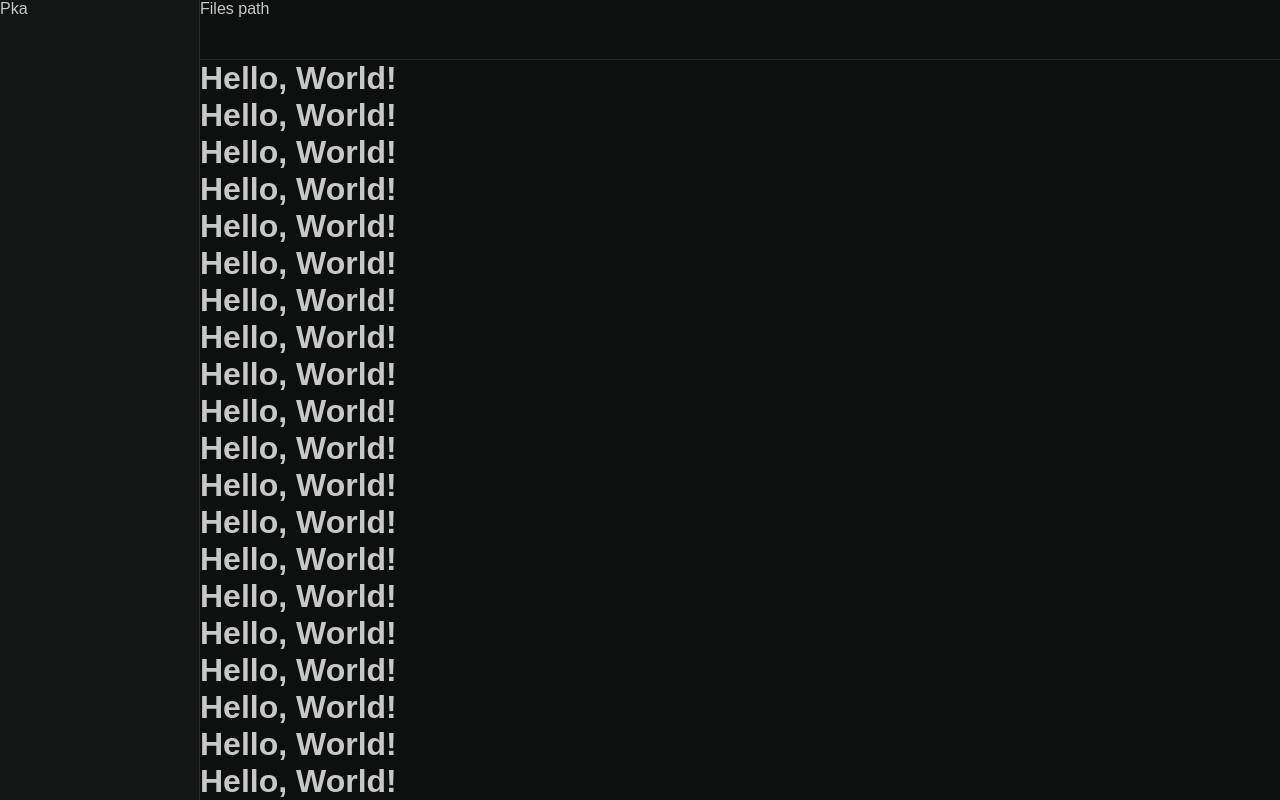
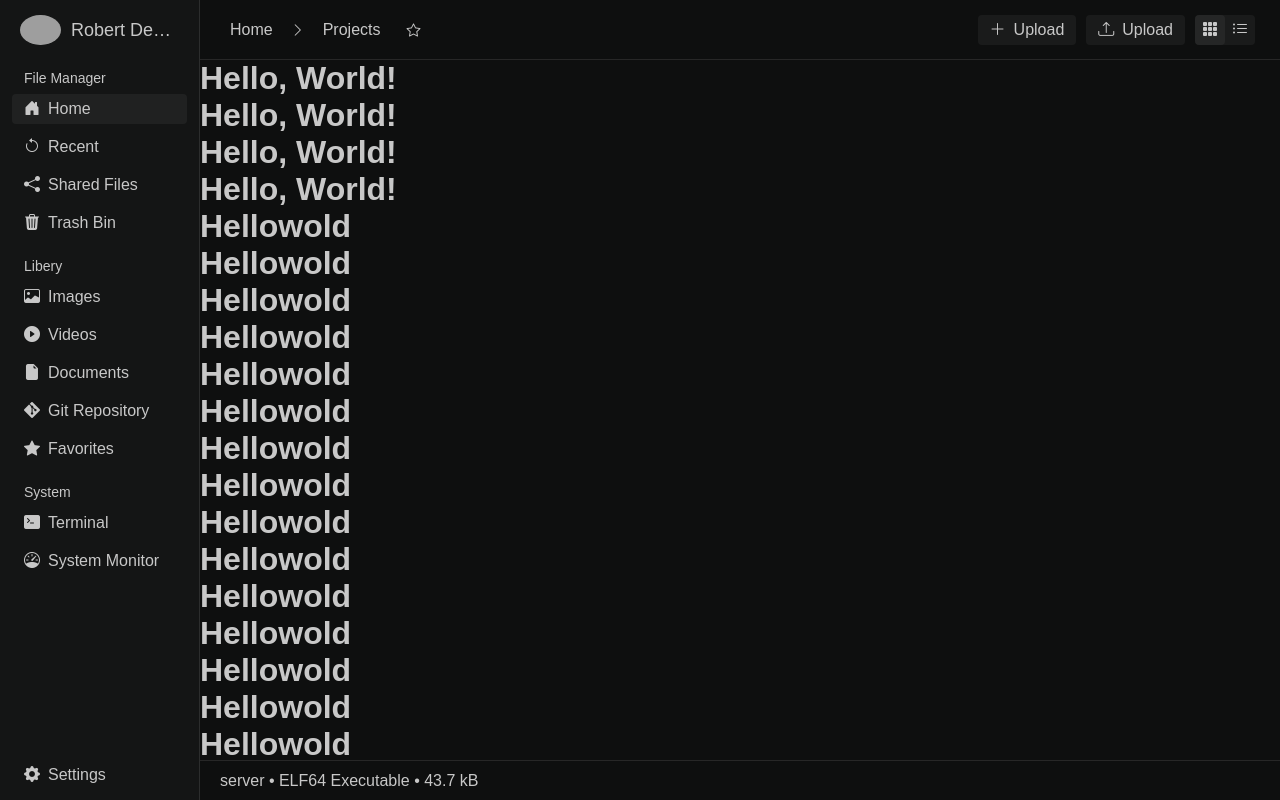
Before and after one commit to MeParthDegama/slect-front, a React (Create React App) app: page / in a window 1280 px wide. Built offline with nearby package versions, Linux system fonts and the light colour scheme; grey boxes are pictures that could not be loaded; a web font is replaced by a local one.

Commit message:
add style

```diff
--- a/src/app/home.tsx
+++ b/src/app/home.tsx
@@ -1,4 +1,5 @@
 import React from "react";
+import FileFooter from "../components/fileFooter";
 import FilesHeader from "../components/filesHeader";
 
 const HomePage = () => {
@@ -27,27 +28,29 @@ const HomePage = () => {
                             <h1>Hello, World!</h1>
                             <h1>Hello, World!</h1>
                             <h1>Hello, World!</h1>
-                            <h1>Hello, World!</h1>
-                            <h1>Hello, World!</h1>
-                            <h1>Hello, World!</h1>
-                            <h1>Hello, World!</h1>
-                            <h1>Hello, World!</h1>
-                            <h1>Hello, World!</h1>
-                            <h1>Hello, World!</h1>
-                            <h1>Hello, World!</h1>
-                            <h1>Hello, World!</h1>
-                            <h1>Hello, World!</h1>
-                            <h1>Hello, World!</h1>
-                            <h1>Hello, World!</h1>
-                            <h1>Hello, World!</h1>
-                            <h1>Hello, World!</h1>
-                            <h1>Hello, World!</h1>
-                            <h1>Hello, World!</h1>
+                            <h1>Hellowold</h1>
+                            <h1>Hellowold</h1>
+                            <h1>Hellowold</h1>
+                            <h1>Hellowold</h1>
+                            <h1>Hellowold</h1>
+                            <h1>Hellowold</h1>
+                            <h1>Hellowold</h1>
+                            <h1>Hellowold</h1>
+                            <h1>Hellowold</h1>
+                            <h1>Hellowold</h1>
+                            <h1>Hellowold</h1>
+                            <h1>Hellowold</h1>
+                            <h1>Hellowold</h1>
+                            <h1>Hellowold</h1>
+                            <h1>Hellowold</h1>
+                            <h1>Hellowold</h1>
+                            <h1>Hellowold</h1>
                             <h1>Hello, World!</h1>
                         </div>
                     )
                 })()}
             </div>
+            <FileFooter />
         </div>
     )
 }
--- /dev/null
+++ b/src/components/fileFooter.tsx
@@ -0,0 +1,13 @@
+import React from "react";
+
+const FileFooter = () => {
+    return (
+        <div className="file-footer">
+            <div>
+                server • ELF64 Executable • 43.7 kB
+            </div>
+        </div>
+    )
+}
+
+export default FileFooter
--- a/src/components/filesHeader.tsx
+++ b/src/components/filesHeader.tsx
@@ -1,9 +1,21 @@
 import React from "react";
+import { Button, IconButton, ToogleButton } from "../elements/button";
 
 const FilesHeader = () => {
-    return(
+    return (
         <div className="file-header">
-            Files path
+            <div className="file-path">
+                <button className="path-button btn btn-ivc">Home</button>
+                <i className="path-arrow bi bi-chevron-right"></i>
+                <button className="path-button btn btn-ivc">Projects</button>
+                <i className="path-fav bi bi-star"></i>
+            </div>
+
+            <div className="file-btn">
+                <IconButton name="Upload" icon={<i className="bi bi-plus-lg"></i>} />
+                <IconButton name="Upload" icon={<i className="bi bi-upload"></i>} />
+                <ToogleButton iconLeft={<i className="bi bi-grid-3x3-gap-fill"></i>} iconRight={<i className="bi bi-list-ul"></i>} active={false} />
+            </div>
         </div>
     )
 }
--- a/src/components/sidebar.tsx
+++ b/src/components/sidebar.tsx
@@ -1,9 +1,41 @@
 import React from "react";
+import { IconButton } from "../elements/button";
 
 const SideBar = () => {
-    return(
+    return (
         <div className="side-bar">
-            Pka
+            <div className="user-btn">
+                <button className="btn btn-ivc">
+                    <img src={"/img/profile.jpg"} />
+                    <span>
+                        Robert Devid DevidDevid Devid
+                    </span>
+                </button>
+            </div>
+
+            <div className="nav-bar">
+                <span className="group-title">File Manager</span>
+                <IconButton ivc={true} active={true} name="Home" icon={<i className="bi bi-house-door-fill"></i>} />
+                <IconButton ivc={true} active={false} name="Recent" icon={<i className="bi bi-arrow-counterclockwise"></i>} />
+                <IconButton ivc={true} active={false} name="Shared Files" icon={<i className="bi bi-share-fill"></i>} />
+                <IconButton ivc={true} active={false} name="Trash Bin" icon={<i className="bi bi-trash3-fill"></i>} />
+
+                <span className="group-title">Libery</span>
+                <IconButton ivc={true} active={false} name="Images" icon={<i className="bi bi-image"></i>} />
+                <IconButton ivc={true} active={false} name="Videos" icon={<i className="bi bi-play-circle-fill"></i>} />
+                <IconButton ivc={true} active={false} name="Documents" icon={<i className="bi bi-file-earmark-fill"></i>} />
+                <IconButton ivc={true} active={false} name="Git Repository" icon={<i className="bi bi-git"></i>} />
+                <IconButton ivc={true} active={false} name="Favorites" icon={<i className="bi bi-star-fill"></i>} />
+
+                <span className="group-title">System</span>
+                <IconButton ivc={true} active={false} name="Terminal" icon={<i className="bi bi-terminal-fill"></i>} />
+                <IconButton ivc={true} active={false} name="System Monitor" icon={<i className="bi bi-speedometer"></i>} />
+            </div>
+
+            <div className="setting-nav">
+                <IconButton ivc={true} active={false} name="Settings" icon={<i className="bi bi-gear-fill"></i>} />
+            </div>
+
         </div>
     )
 }
--- /dev/null
+++ b/src/elements/button.tsx
@@ -0,0 +1,50 @@
+import React from "react";
+
+type ButtonProp = {
+    name: string
+}
+
+const Button = ({ name }: ButtonProp) => {
+    return (
+        <button className="btn btn-std">
+            {name}
+        </button>
+    )
+}
+
+type IconButtonProp = {
+    name: string
+    icon: JSX.Element
+    ivc?: boolean,
+    active?: boolean
+}
+
+const IconButton = ({ name, icon, ivc, active }: IconButtonProp) => {
+    return (
+        <button className={`btn btn-icon ${ivc ? "ivc" : ""} ${active ? "active" : ""}`}>
+            {icon}
+            <span style={{ marginLeft: "8px" }}>{name}</span>
+        </button>
+    )
+}
+
+type ToggleButtonProp = {
+    iconLeft: JSX.Element
+    iconRight: JSX.Element
+    active?: boolean
+}
+const ToogleButton = ({ iconLeft, iconRight, active }: ToggleButtonProp) => {
+    return (
+        <div className="btn btn-toggle">
+            <div className={`btn-active ${active ? "active-right" : ""}`}>
+
+            </div>
+            <div className="btn-icons">
+                {iconLeft} {iconRight}
+            </div>
+        </div>
+    )
+}
+
+
+export { Button, IconButton, ToogleButton }
--- /dev/null
+++ b/src/style/btn.scss
@@ -0,0 +1,98 @@
+.btn {
+    height: $btn-height;
+    color: $font-color;
+    outline: none;
+    border: 0;
+    border-radius: $radius;
+    background: $btn-color;
+    cursor: pointer;
+    transition: .4s;
+
+    &:hover {
+        background: $btn-color-hover;
+    }
+
+    &:active {
+        background: $btn-color-active;
+    }
+
+    &.btn-ivc {
+        background: #fff0;
+
+        &:hover {
+            background: $btn-color;
+        }
+
+        &:active {
+            background: $btn-color-hover;
+        }
+    }
+
+    &.ivc {
+        background: #fff0 !important;
+
+        &:hover {
+            background: $btn-color !important;
+        }
+
+        &:active {
+            background: $btn-color-hover !important;
+        }
+
+        &.active {
+            background: $btn-color !important;
+        }
+    }
+
+    &.btn-std {
+        font-size: 16px;
+        padding: 0 12px;
+        margin: 0 5px;
+    }
+
+    &.btn-icon {
+        display: flex;
+        font-size: 16px;
+        padding: 0 12px;
+        margin: 0 5px;
+
+        * {
+            margin: auto 0;
+        }
+
+    }
+
+    &.btn-toggle {
+        width: $btn-height * 2;
+        display: flex;
+        font-size: 16px;
+        margin: 0 5px;
+
+        .btn-active {
+            position: absolute;
+            width: $btn-height;
+            height: $btn-height;
+            background: $btn-color;
+            border-radius: $radius;
+            transition: .4s;
+
+            &.active-right {
+                transform: translateX(100%);
+            }
+        }
+
+        .btn-icons {
+            width: $btn-height * 2;
+            display: flex;
+
+            * {
+                margin: auto;
+            }
+        }
+
+        * {
+            margin: auto 0;
+        }
+
+    }
+}
--- a/src/style/main.scss
+++ b/src/style/main.scss
@@ -28,24 +28,91 @@
 
 /* body */
 body {
-    background: $theme-one-background;
-    color: $theme-one-font-color;
+    background: $background;
+    color: $font-color;
 }
 
 /* main app */
 .app {
     display: flex;
 
-    .side-bar {
-        height: 100vh;
-        background-color: $theme-one-sidebar-background;
-        width: 200px;
-        border-right: 1px solid $theme-one-border-color;
-    }
 
     &>.main-con {
         flex-grow: 1;
     }
+}
+
+.side-bar {
+    height: 100vh;
+    display: flex;
+    place-items: stretch;
+    scrollbar-gutter: auto;
+    flex-shrink: initial;
+    flex-basis: initial;
+    flex-direction: column;
+    -webkit-box-flex: 1;
+    width: 200px;
+    background-color: $sidebar-background;
+    border-right: 1px solid $border-color;
+
+    & .user-btn {
+        height: 60px;
+        padding: 8px 12px;
+
+        button {
+            height: 100%;
+            width: 100%;
+            font-size: 18px;
+            padding: 0 8px;
+            display: flex;
+
+            img {
+                margin: auto;
+                height: 70%;
+                border-radius: 50%;
+            }
+
+            span {
+                margin: auto 0;
+                margin-left: 10px;
+                text-overflow: ellipsis;
+                overflow: hidden;
+                white-space: nowrap;
+            }
+        }
+    }
+
+    .nav-bar {
+        overflow-y: auto;
+        height: 100vh;
+        padding: 10px 12px;
+
+        button{
+            margin: 8px 0;
+            width: 100%;
+        }
+
+        .group-title{
+            font-size: 14px;
+            margin: 0px 12px;
+            margin-top: 20px;
+            display: block;
+        }
+
+        .group-title:first-child{
+            margin-top: 0px;
+        }
+    }
+
+    .setting-nav{
+        min-height: 50px;
+        padding: 10px 12px;
+        button{
+            margin: 0;
+            width: 100%;
+        }
+    }
+
 }
 
 /* file */
@@ -62,12 +129,60 @@ body {
 
     .file-header {
         min-height: 60px;
-        border-bottom: 1px solid $theme-one-border-color;
+        border-bottom: 1px solid $border-color;
+        display: flex;
+        padding: 0 20px;
+        justify-content: space-between;
+
+        .path-button {
+            font-size: 16px;
+            padding: 0 10px;
+        }
+
+        .file-path {
+            display: flex;
+
+            & i {
+                font-size: 14px !important;
+                margin: auto 8px;
+                display: flex;
+
+                &::before {
+                    margin: auto;
+                }
+            }
+
+            & i:last-child {
+                margin: auto 16px;
+            }
+        }
+
+        .file-btn {
+            display: flex;
+        }
+
+        & * {
+            margin: auto 0;
+        }
+    }
+
+    .file-footer {
+        color: $font-color;
+        min-height: 40px;
+        border-top: 1px solid $border-color;
+        display: flex;
+        padding: 0 20px;
+
+        &>* {
+            margin: auto 0;
+            font-size: 16px;
+        }
+
     }
 
     .files-con-main {
         overflow-y: scroll;
-        height: auto;
+        height: 100vh;
     }
 
 }
@@ -86,15 +201,17 @@ body {
         transform: translate(-50%, -50%);
     }
 
-    i{
+    i {
         font-size: 8rem;
-        color: $theme-one-icon-color;
+        color: $icon-color;
         opacity: .5;
     }
 
-    span{
+    span {
         font-size: 1.5rem;
         font-weight: 100;
         opacity: .6;
     }
 }
+
+@import "btn.scss";
```
Also changed, not shown: src/style/var.scss (+12 -5 lines), 2 other files (tests, documents, lock files or other folders).
